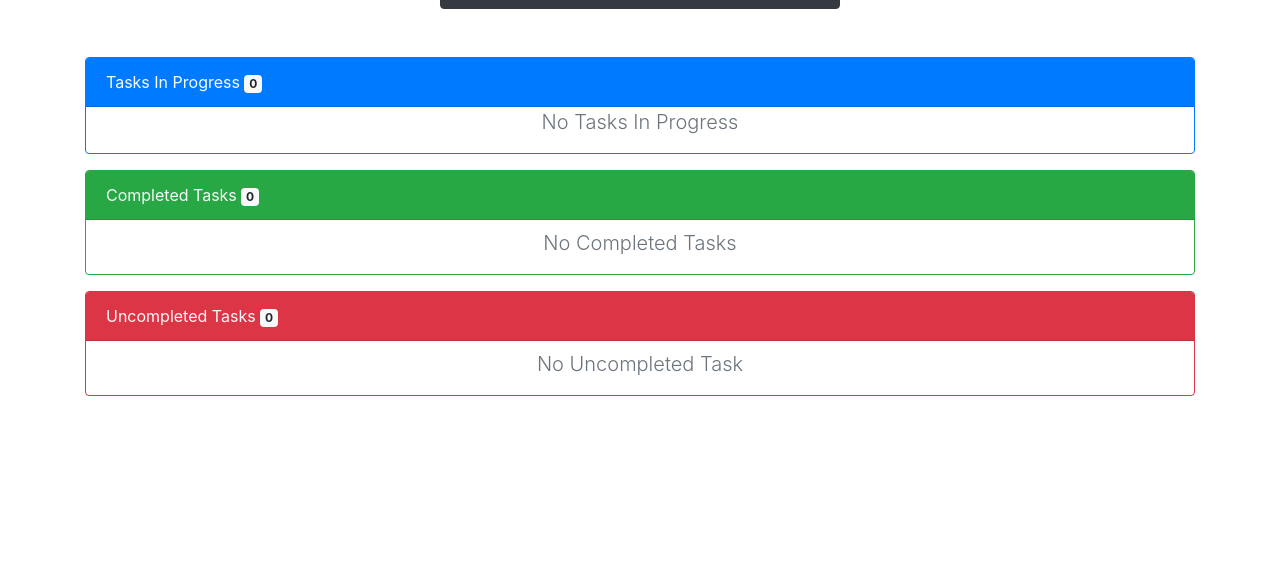
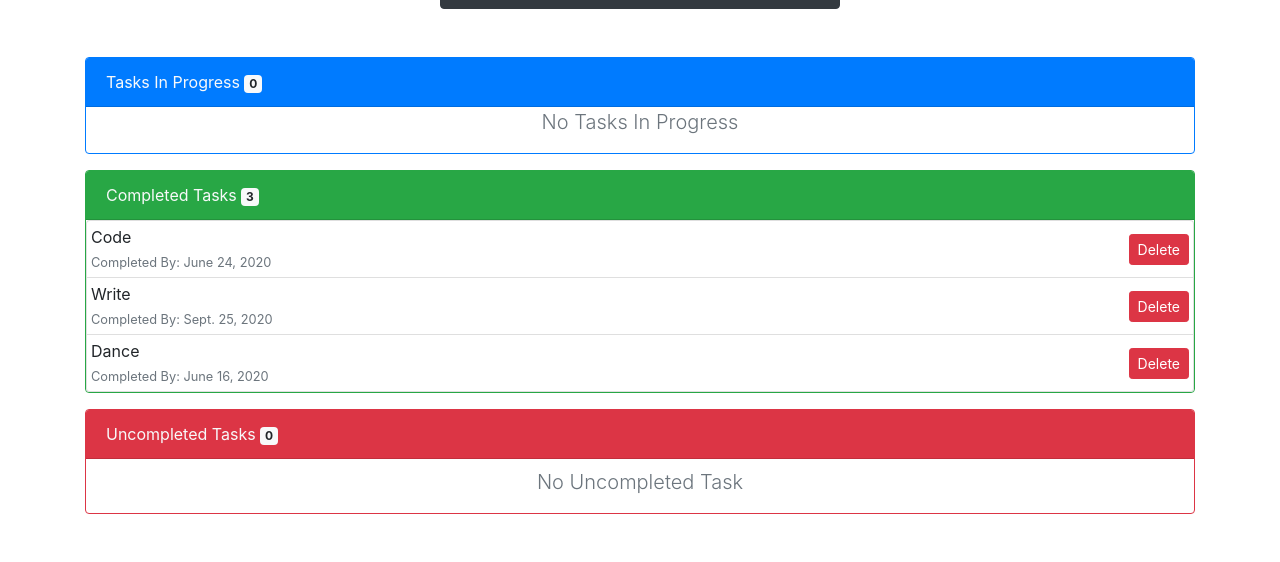
Before and after one commit to Ebenezeroffei/ToDo, a Django app: page /home/ in a window 1280 px wide. Shown: the part 240-802 px from the top of the page. Before the commit the page ends 636 px from the top, so only its background shows below. Run offline with Django 3.2, Linux system fonts and the light colour scheme; a user stored in the database is signed in; data comes from the database, SQL or seed files in the repository; some libraries are stand-ins or nearby versions.

Commit message:
Completed tasks can now be savd into the database and updated on the frontend

```diff
--- a/app/models.py
+++ b/app/models.py
@@ -1,4 +1,5 @@
 from django.db import models
+from django.utils import timezone
 from django.contrib.auth.models import User
 from datetime import datetime
 
@@ -6,14 +7,14 @@ from datetime import datetime
 
 class Task(models.Model):
 	user = models.ForeignKey(User,on_delete = models.CASCADE)
-	task = models.CharField(max_length = 200)
+	action = models.CharField(max_length = 200)
 	completed_by = models.DateTimeField()
-	completes_on = models.DateTimeField(null = True)
+	completed_on = models.DateTimeField(null = True,default = None)
 	task_completed = models.BooleanField(default = False)
 
 	def __str__(self):
-		return f'{self.user.username} - {self.task}'
+		return f'{self.user.username} - {self.action}'
 
 	def is_uncompleted(self):
 		""" This checks if a task is in progress or in uncomplete """
-		return datetime.now() > completed_by
+		return self.completed_by > timezone.now() and not self.task_completed
--- a/app/static/app/scripts.js
+++ b/app/static/app/scripts.js
@@ -35,8 +35,8 @@ let addTask = (url) => {
 									<span class="text-muted small">Completed By: ${futureDateTime.toUTCString()}</span>
 								</div>
 								<div class="d-flex align-items-center">
-									<button class = 'btn btn-sm btn-success mr-1 complete'>Complete</button>
-									<button class = 'btn btn-sm btn-danger'>Delete</button>
+									<button id = "${data['task_id']}" class = 'btn btn-sm btn-success mr-1 complete'>Complete</button>
+									<button id = "${data['task_id']}" class = 'btn btn-sm btn-danger'>Delete</button>
 								</div>
 							</li>`
 						);
@@ -57,8 +57,8 @@ let addTask = (url) => {
 										<span class="text-muted small">Completed By: ${futureDateTime.toUTCString()}</span>
 									</div>
 									<div class="d-flex align-items-center">
-										<button class = 'btn btn-sm btn-success mr-1 complete'>Complete</button>
-										<button class = 'btn btn-sm btn-danger'>Delete</button>
+										<button id = "${data['task_id']}" class = 'btn btn-sm btn-success mr-1 complete'>Complete</button>
+										<button id = "${data['task_id']}" class = 'btn btn-sm btn-danger'>Delete</button>
 									</div>
 								</li>
 							</ul>`
@@ -72,7 +72,8 @@ let addTask = (url) => {
 					time.val('');
 					taskError.text('');
 					dateCompletedError.text('');
-					$('.complete').last().click(go);
+					// Add an event to the element's complete button
+					$('.complete').last().click(completeTask);
 				}
 			});
 		}
@@ -93,5 +94,78 @@ let addTask = (url) => {
 
 // A function that send a task in the task in progress container to the completed tasks container
 function completeTask(){
+	// Get the id of the task
+	let taskId = $(this).attr('id');
+//	console.log(taskId);
+	let index = $('.complete').index(this);
+	// Make an ajax request that will make the task completed
+	$.ajax({
+		url: 'http://localhost:8000/task/completed/',
+		data: {
+			taskId
+		},
+		dataType: 'json',
+		success: function(data){
+			// Remove the task from the task in progress container
+			$('#tasks-in-progress .list-group-item').eq(index).slideUp(function(){
+				$(this).remove();
+				// Get the number of completed tasks
+				let completedTasksCount = $('#completed-tasks-count');
+				// This is not the first completed task
+				if(Number(completedTasksCount.text()) > 0){
+					// Get the completed task list and add a new completed task
+					$('#completed-tasks').append(
+						`<li class="list-group-item p-1 d-flex justify-content-between">
+							<div>
+								${data["action"]}<br/>
+								<span class="text-muted small">Completed On: ${data["completed_on"]}</span>
+							</div>
+							<div class="d-flex align-items-center">
+								<button id = "${data['task_id']}" class = 'btn btn-sm btn-danger'>Delete</button>
+							</div>
+						</li>`
+					);
+				}
+				// This is the first completed task
+				else{
+					// Remove the default message when there is no completed task
+					$('#no-completed-task').slideUp(function(){
+						$(this).remove();
+					});
+					// Get the completed task comtainer and add a new completed task
+					$('#completed-tasks-container').append(
+						`<ul id="completed-tasks" class="list-group list-group-flush">
+							<li class="list-group-item p-1 d-flex justify-content-between">
+								<div>
+									${data['action']}<br/>
+									<span class="text-muted small">Completed On: ${data['completed_on']}</span>
+								</div>
+								<div class="d-flex align-items-center">
+									<button id = "${data['task_id']}" class = 'btn btn-sm btn-danger'>Delete</button>
+								</div>
+							</li>
+						</ul>`
+					);
+				}
+				// Check if the task when removed will make the task in progress container empty
+				let tasksInProgressCount = $('#tasks-in-progress-count');
+				if(Number(tasksInProgressCount.text()) - 1 == 0){
+					// Remove the list containing the tasks in progress
+					$('#tasks-in-progress').remove();
+					// Add the default message when there is no task in progress
+					$('#tasks-in-progress-container').append(
+						`<p id="no-task-in-progress" class="text-center text-muted lead">No Tasks In Progress</p>`
+					);
+				}
+				// Decrease the tasks in progress count
+				tasksInProgressCount.text(`${Number(tasksInProgressCount.text()) - 1}`);
+				// Increase the completed tasks count
+				completedTasksCount.text(`${Number(completedTasksCount.text()) + 1}`);
+			});
+		}
+	});
 
 }
+
+// Invoke the function on every element which has a complete class
+$('.complete').click(completeTask);
--- a/app/templates/app/index.html
+++ b/app/templates/app/index.html
@@ -38,13 +38,22 @@
 		<!-- Tasks In Progress -->
 		<div class="card border-primary">
 			<div class="card-header bg-primary text-light">
-				Tasks In Progress <span id="tasks-in-progress-count" class="badge badge-light">0</span>
+				Tasks In Progress <span id="tasks-in-progress-count" class="badge badge-light">{{tasks_in_progress_total}}</span>
 			</div>
 			<div id="tasks-in-progress-container" class="card-body p-0">
 				{% if tasks_in_progress %}
-					<ul id="tasks-in-progress" class="list-group">
+					<ul id="tasks-in-progress" class="list-group list-group-flush">
 						{% for task in tasks_in_progress %}
-							<li class="list-group-item">{{ task }}</li>
+							<li class="list-group-item p-1 d-flex justify-content-between">
+								<div>
+									{{task.action}}<br/>
+									<span class="text-muted small">Completed By: {{task.completed_by|date:''}}</span>
+								</div>
+								<div class="d-flex align-items-center">
+									<button id = "{{task.id}}" class = 'btn btn-sm btn-success mr-1 complete'>Complete</button>
+									<button id = "{{task.id}}" class = 'btn btn-sm btn-danger'>Delete</button>
+								</div>
+							</li>
 						{% endfor %}
 					</ul>
 				{% else %}
@@ -55,17 +64,25 @@
 		<!-- Completed Tasks -->
 		<div class="card mt-3 border-success">
 			<div class="card-header bg-success text-light">
-				Completed Tasks <span class="badge badge-light">0</span>
+				Completed Tasks <span id="completed-tasks-count" class="badge badge-light">{{ completed_tasks_total }}</span>
 			</div>
-			<div class="card-body p-0">
+			<div id="completed-tasks-container" class="card-body p-0">
 				{% if completed_tasks %}
-					<ul class="list-group">
+					<ul id="completed-tasks" class="list-group">
 						{% for task in completed_tasks %}
-							<li class="list-group-item">{{ task }}</li>
+							<li class="list-group-item p-1 d-flex justify-content-between">
+								<div>
+									{{task.action}}<br/>
+									<span class="text-muted small">Completed By: {{task.completed_by|date:''}}</span>
+								</div>
+								<div class="d-flex align-items-center">
+									<button id = "{{task.id}}" class = 'btn btn-sm btn-danger'>Delete</button>
+								</div>
+							</li>
 						{% endfor %}
 					</ul>
 				{% else %}
-					<p class="text-center mt-2 text-muted lead">No Completed Tasks</p>
+					<p id="no-completed-task" class="text-center mt-2 text-muted lead">No Completed Tasks</p>
 				{% endif %}
 			</div>
 		</div>
--- a/app/urls.py
+++ b/app/urls.py
@@ -4,5 +4,6 @@ from . import views as app_views
 app_name = 'app'
 urlpatterns = [
 	path('home/',app_views.HomePageView.as_view(),name = 'home'),
-	path('task/add/',app_views.AddTaskView.as_view(),name = 'add_task')
+	path('task/add/',app_views.AddTaskView.as_view(),name = 'add_task'),
+	path('task/completed/',app_views.CompletedTaskView.as_view(),name = 'completed_task')
 ]
--- a/app/views.py
+++ b/app/views.py
@@ -1,4 +1,4 @@
-from django.shortcuts import render
+from django.shortcuts import render,get_object_or_404
 from django.views import generic
 from django.utils import timezone as tz
 from django.http import HttpResponse,JsonResponse
@@ -10,8 +10,18 @@ from .models import Task
 class HomePageView(LoginRequiredMixin,generic.ListView):
 	"""  This class dislays the homepage when a user logs in """
 	model = Task
-	context_object_name = 'tasks'
+	context_object_name = 'tasks_in_progress'
 	template_name = 'app/index.html'
+
+	def get_queryset(self,*args,**kwargs):
+		return [task for task in Task.objects.filter(user = self.request.user) if not task.task_completed]
+
+	def get_context_data(self,*args,**kwargs):
+		context = super().get_context_data(*args,**kwargs)
+		context['tasks_in_progress_total'] = len(context['tasks_in_progress'])
+		context['completed_tasks'] = [task for task in Task.objects.filter(user = self.request.user) if task.task_completed]
+		context['completed_tasks_total'] = len(context['completed_tasks'])
+		return context
 
 class AddTaskView(LoginRequiredMixin,generic.View):
 	""" This class adds a new task to the users task """
@@ -27,13 +37,32 @@ class AddTaskView(LoginRequiredMixin,generic.View):
 		# Create and save task into the database
 		new_task =  Task(
 			user = request.user,
-			task = task,
+			action = task,
 			completed_by = date_time
 		)
-#		new_task.save()
+		new_task.save()
 
 		data = {
-#			task_id: new_task.id
+			'task_id': new_task.id
 		}
 
 		return JsonResponse(data)
+
+
+class CompletedTaskView(LoginRequiredMixin,generic.View):
+	""" This class changes a task status from task in pprogress too complete """
+
+	def get(self,request,*args,**kwargs):
+		task_id = request.GET.get('taskId')
+		task = get_object_or_404(Task,id = task_id) # Get the task
+		task.task_completed = True # Change it's status
+		task.completed_on = tz.now()
+		task.save() # Save it into the dataase
+
+		data = {
+			'action': task.action,
+			'completed_on': task.completed_on,
+			'task_id': task.id
+		}
+
+		return JsonResponse(data)
```
Also changed, not shown: app/migrations/0004_auto_20200613_0055.py (added), app/migrations/0005_auto_20200613_0103.py (added), app/migrations/0006_auto_20200613_0224.py (added), db.sqlite3.
